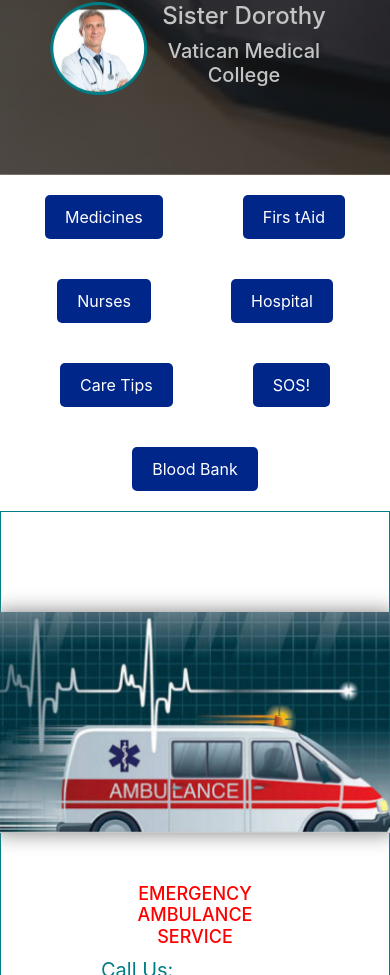
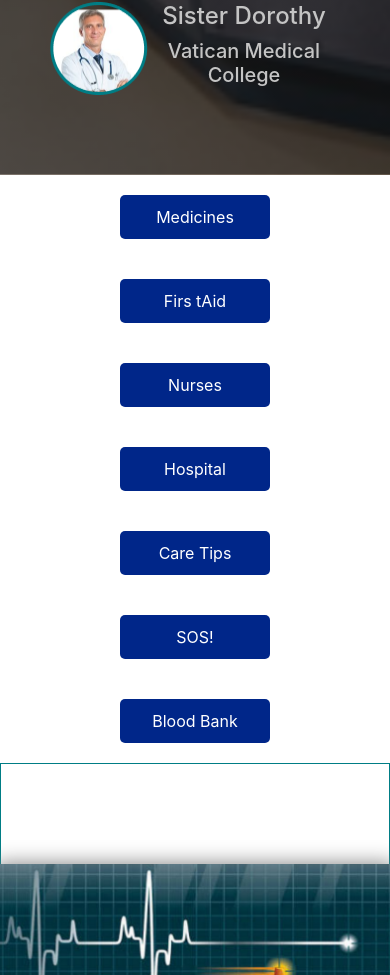
Before and after one commit to ngodi/e-care-test, a React (Create React App) app: page / in a window 390 px wide. Shown: the part 3045-4020 px from the top of the page. Built offline with nearby package versions, Linux system fonts and the light colour scheme.

Commit message:
responsive overall

```diff
--- a/src/Components/QuickLinks/QuickLinks.css
+++ b/src/Components/QuickLinks/QuickLinks.css
@@ -4,11 +4,14 @@
     color: white;
     padding: 10px 20px;
     margin: 20px 40px;
+    width: 150px;
 }
 
 .quick-links{
     display: flex;
     justify-content: center;
     flex-wrap: wrap;
+    max-width: 1024px;
+    margin: 0 auto;
 
 }
```
